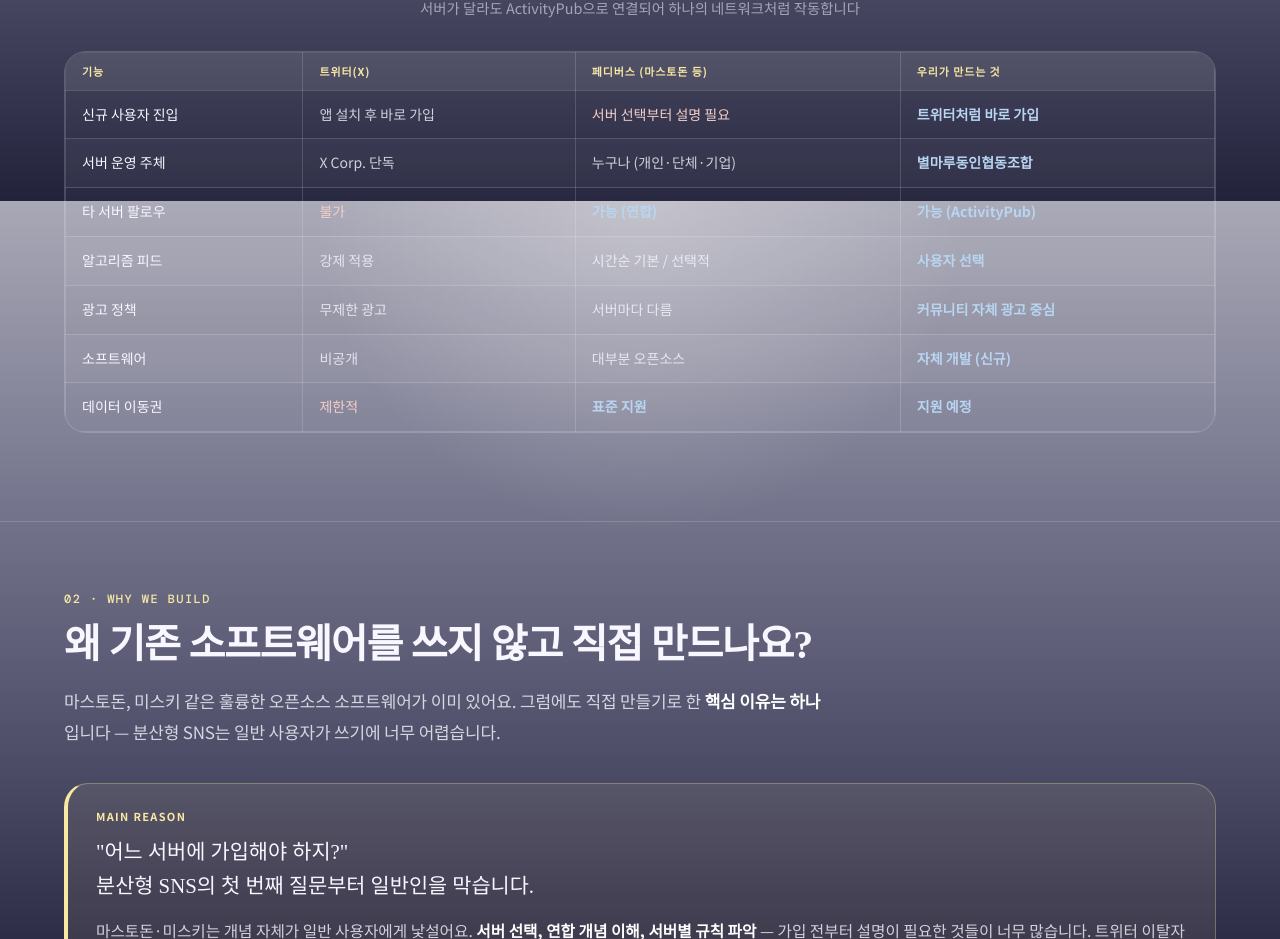
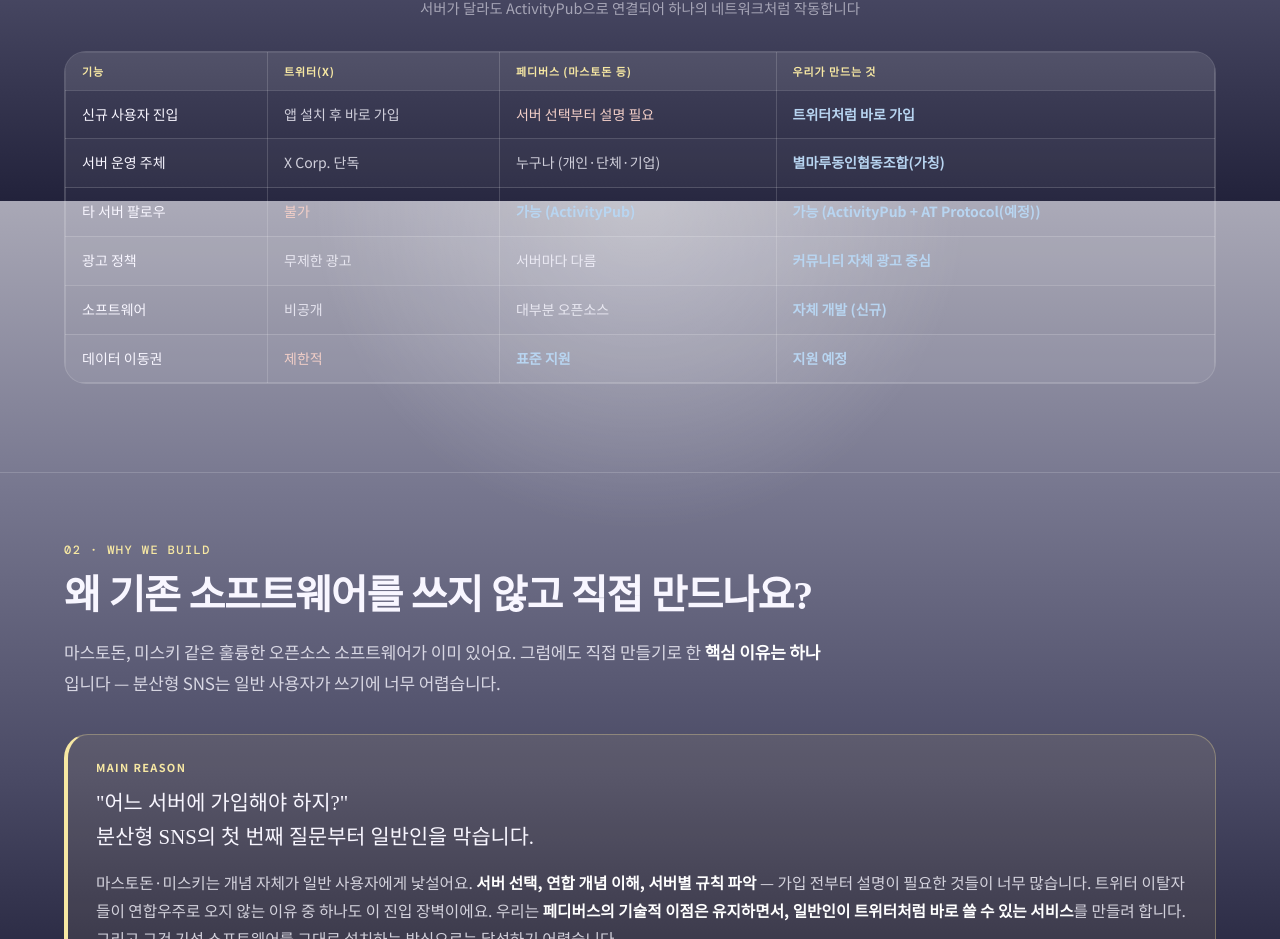
Before and after one commit to byulmaru/byulmaru.co, a SvelteKit app: page /our-work in a window 1280 px wide. Shown: the part 1399-2338 px from the top of the page. Built offline with nearby package versions, Linux system fonts and the light colour scheme.

Commit message:
우리 일 페이지 사용자 편집을 복원한다

```diff
--- a/src/routes/our-work/+page.svelte
+++ b/src/routes/our-work/+page.svelte
@@ -14,15 +14,14 @@
       '서버 운영 주체',
       'X Corp. 단독',
       '누구나 (개인·단체·기업)',
-      { yes: '별마루동인협동조합' },
+      { yes: '별마루동인협동조합(가칭)' },
     ],
     [
       '타 서버 팔로우',
       { no: '불가' },
-      { yes: '가능 (연합)' },
       { yes: '가능 (ActivityPub)' },
+      { yes: '가능 (ActivityPub + AT Protocol(예정))' },
     ],
-    ['알고리즘 피드', '강제 적용', '시간순 기본 / 선택적', { yes: '사용자 선택' }],
     ['광고 정책', '무제한 광고', '서버마다 다름', { yes: '커뮤니티 자체 광고 중심' }],
     ['소프트웨어', '비공개', '대부분 오픈소스', { yes: '자체 개발 (신규)' }],
     ['데이터 이동권', { no: '제한적' }, { yes: '표준 지원' }, { yes: '지원 예정' }],
```
